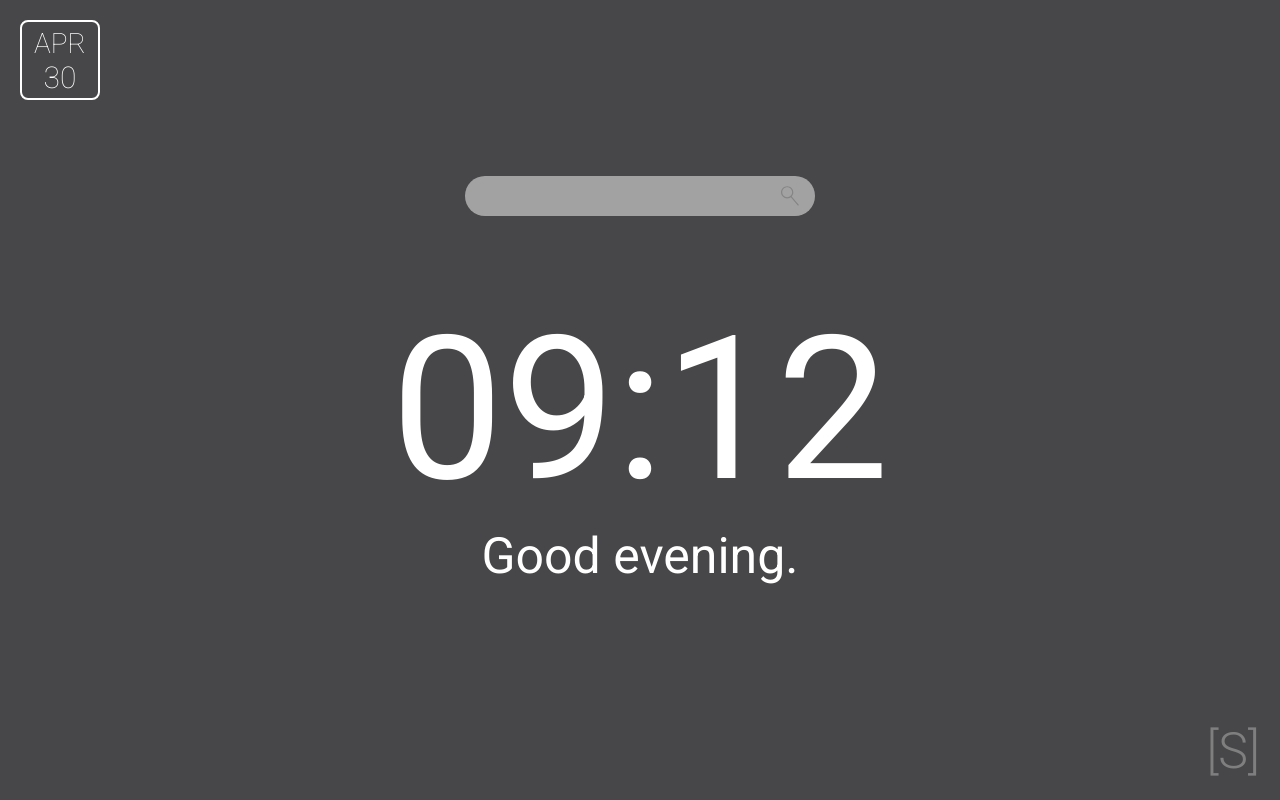
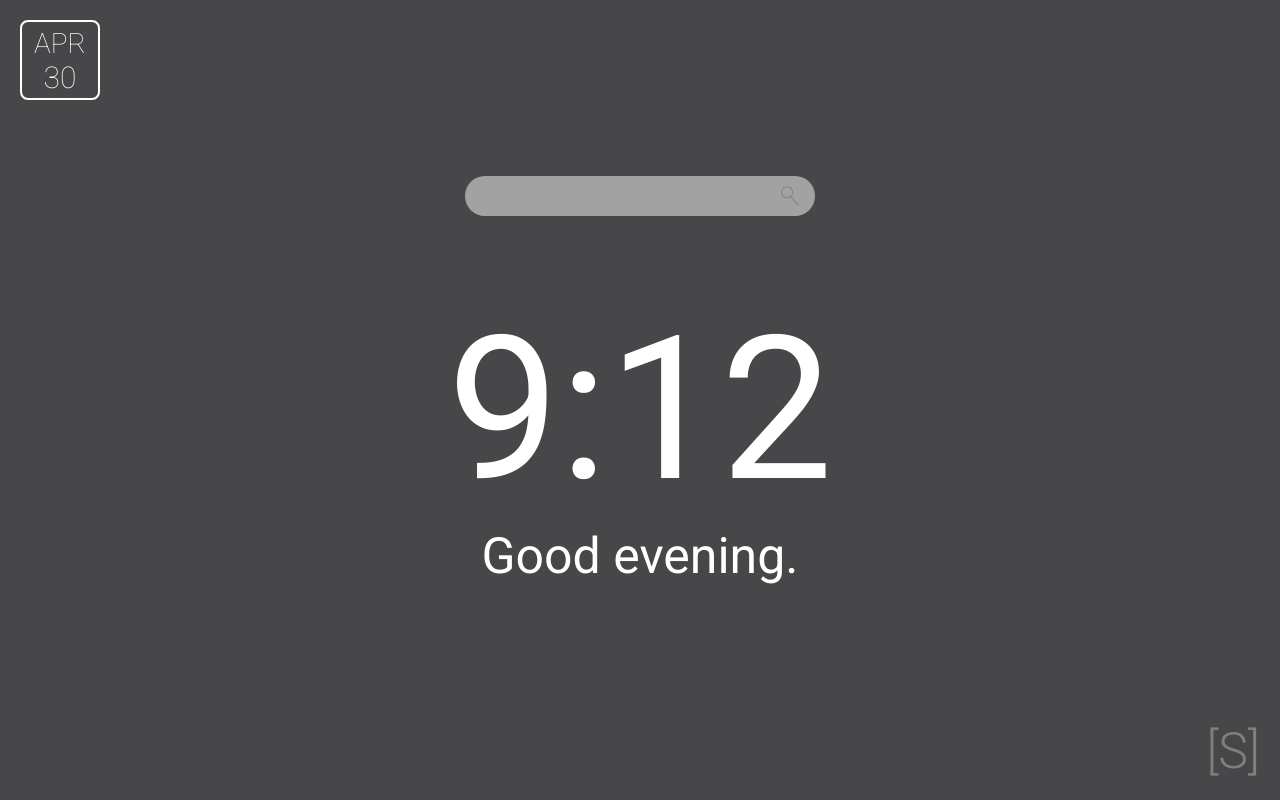
Before and after one commit to spennyp/Dashboard, a React (Create React App) app: page / in a window 1280 px wide. Built offline with nearby package versions, Linux system fonts and the light colour scheme; no server answers.

Commit message:
Fixed clock formatting, updated image path

```diff
--- a/src/components/clock.js
+++ b/src/components/clock.js
@@ -37,8 +37,8 @@ class Clock extends React.Component {
 
 	getTime(datetime) {
 		const timeOptions = {
-			hour: "2-digit",
-			minute: "2-digit",
+			hour: "numeric",
+			minute: "numeric",
 		}
 		let time = this.state.datetime.toLocaleTimeString("en-US", timeOptions);
 		time = time.replace("AM","").replace("PM","")
--- a/src/components/searchBar.js
+++ b/src/components/searchBar.js
@@ -88,7 +88,7 @@ class SearchBar extends React.Component {
 			<StyledSearchBar>
 				<SearchForm onSubmit={this.handleSubmit} startSearch={startSearch}>
 					<SearchText id='searchBox' type='text' value={this.state.search} onChange={this.handleChange} />
-					<SearchButton type='submit' onClick={this.handleSubmit}><img src='searchIcon.svg' alt=''/></SearchButton>
+					<SearchButton type='submit' onClick={this.handleSubmit}><img src={`${process.env.PUBLIC_URL}/searchIcon.svg`} alt=''/></SearchButton>
 				</SearchForm>
 			</StyledSearchBar>
 		);
```
